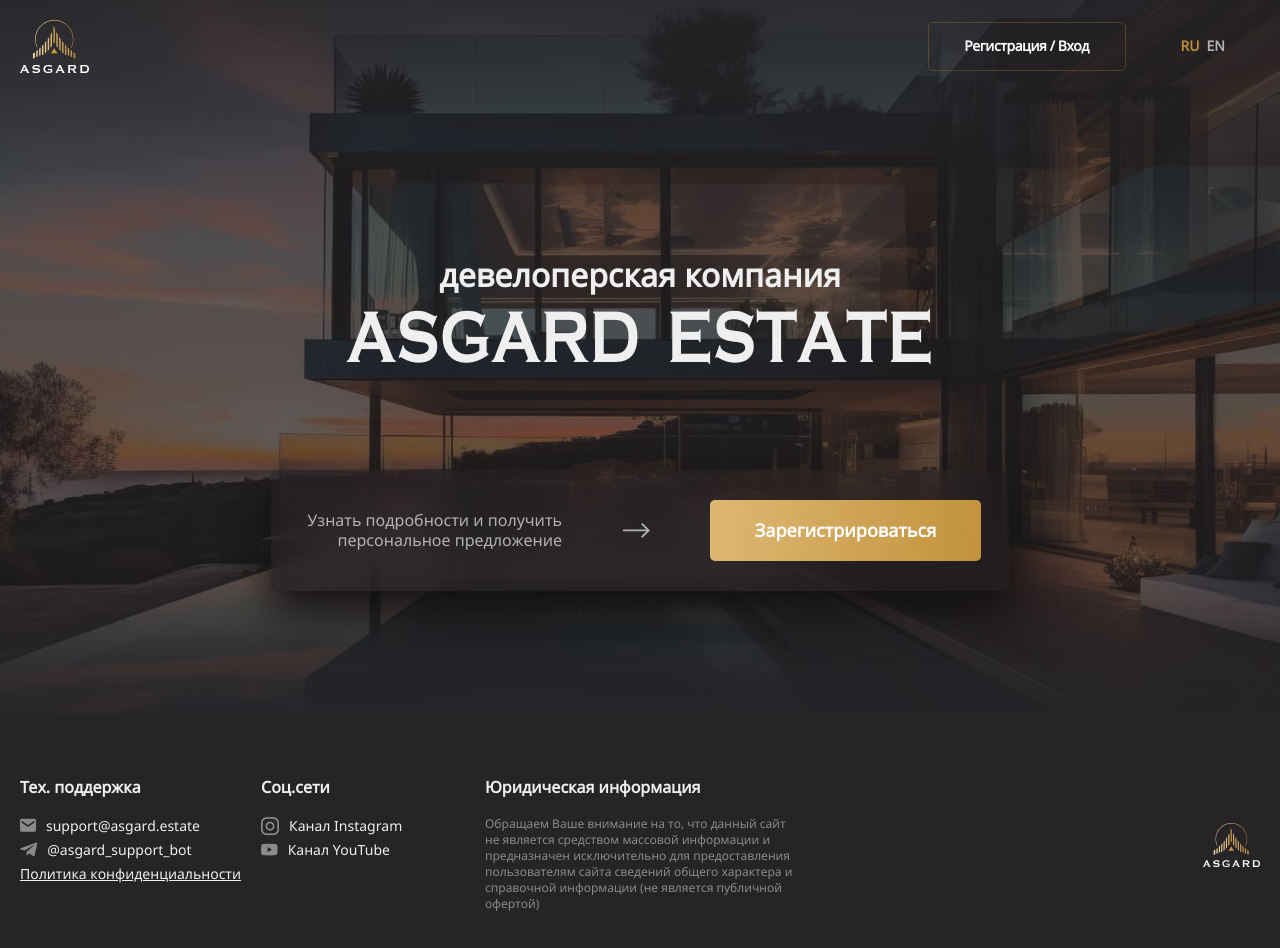
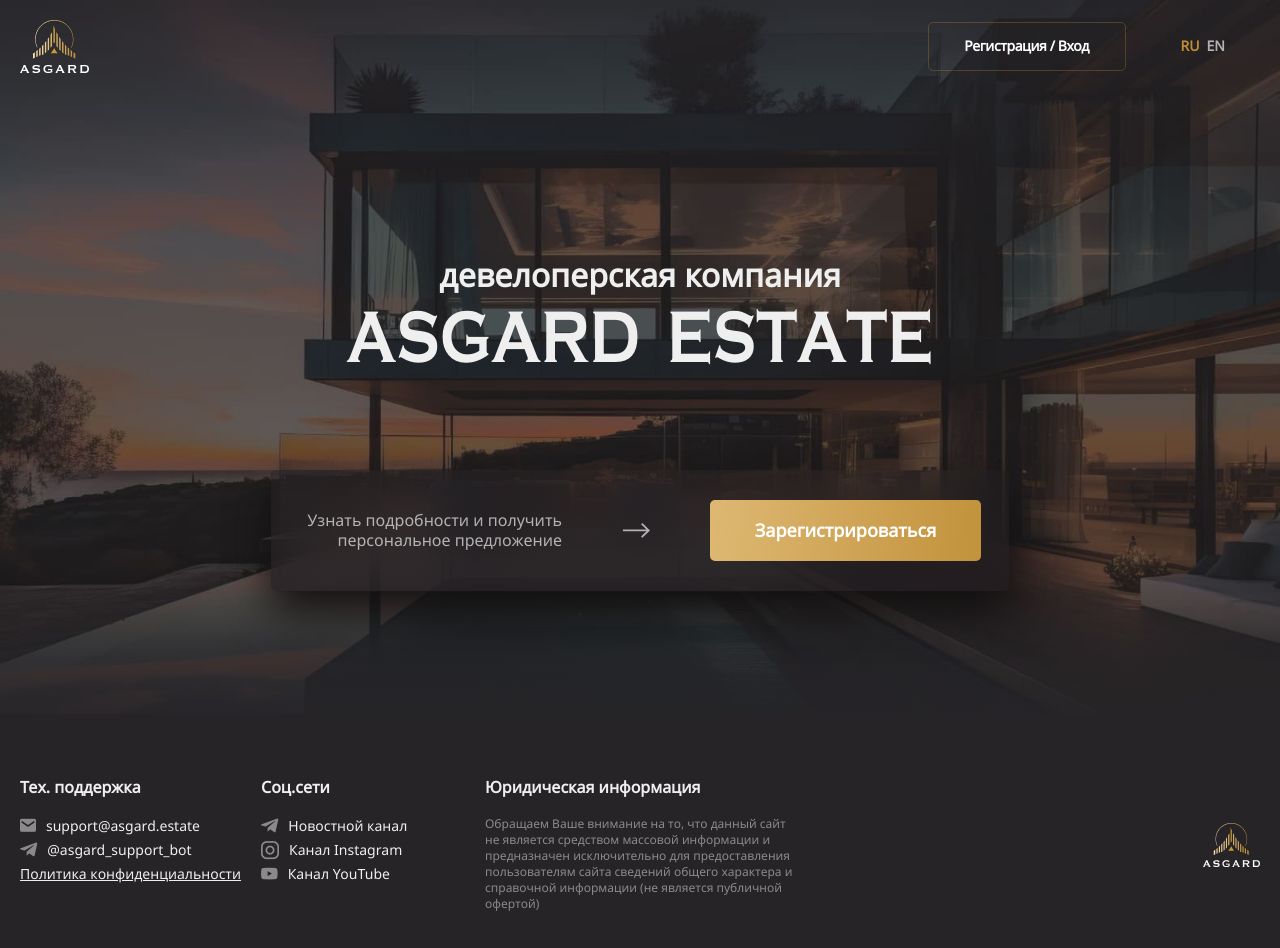
Before and after one commit to LegioAro/asgard-min, a plain HTML site: page index.html in a window 1280 px wide. Drawn offline with Linux system fonts and the light colour scheme; files whose address does not match are found by name; a web font is replaced by a local one.

Commit message:
edit link news

```diff
--- a/index.html
+++ b/index.html
@@ -103,6 +103,10 @@
             <div class="footer__links-block">
               <div class="footer__title">Соц.сети</div>
               <div class="footer__links">
+                <a href="https://t.me/asgardclients" target="_blank" class="footer__link"
+                  ><span class="icon-telegram-i"></span>
+                  <p>Новостной канал</p></a
+                >
                 <a
                   href="https://instagram.com/asgard.estate?igshid=YmMyMTA2M2Y="
                   target="_blank"
```
Also changed, not shown: index-en.html (+4 -0 lines).
